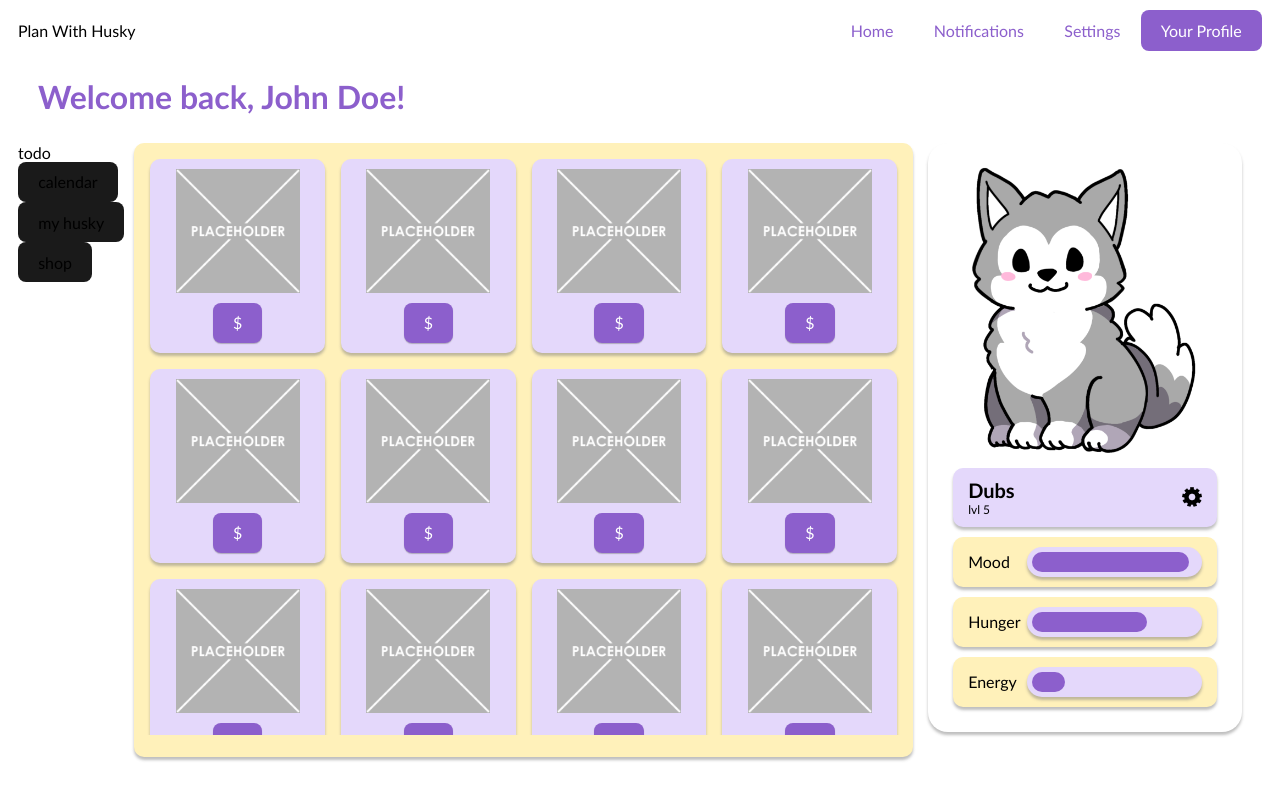
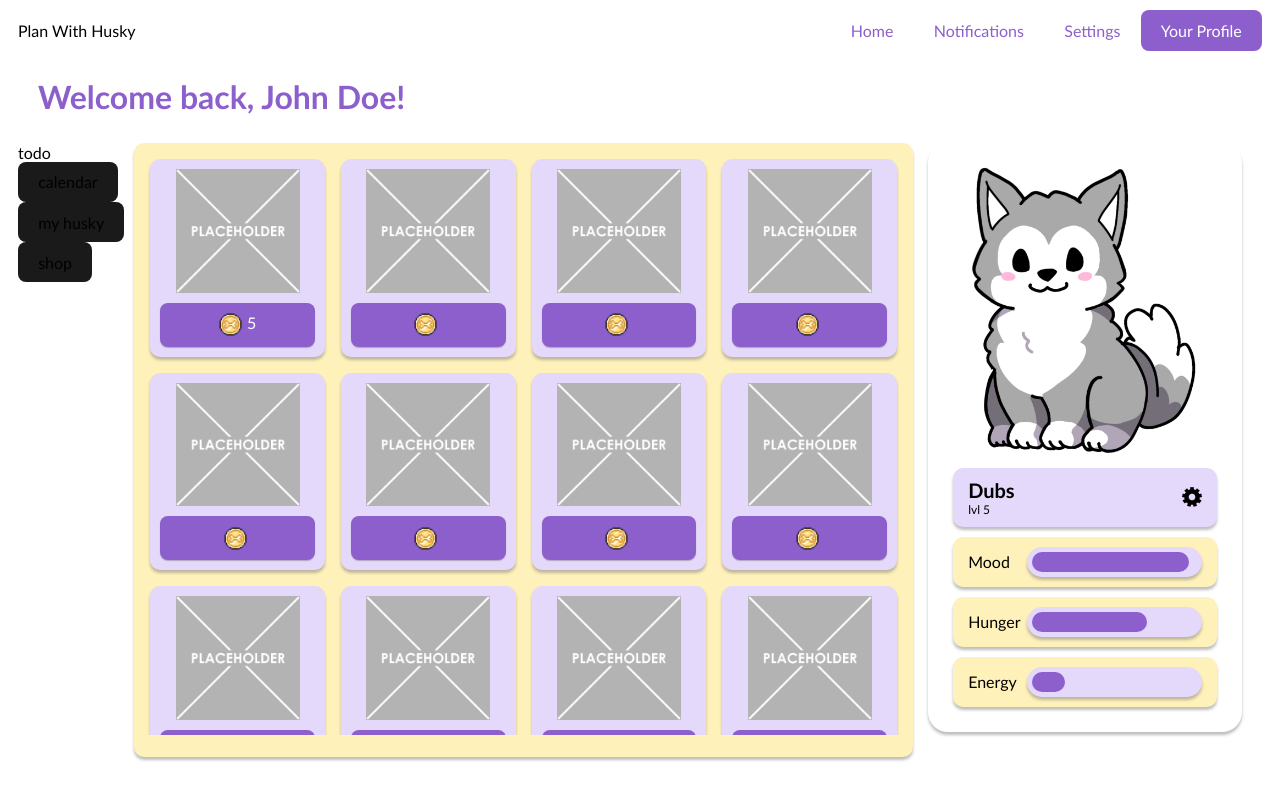
Before and after one commit to hcp-uw/plan-with-husky, a React (Vite) app in the folder starter-frontend/: page /shop in a window 1280 px wide. Built offline with nearby package versions, Linux system fonts and the light colour scheme.

Commit message:
added coin, modified shop with prices

```diff
--- a/starter-frontend/src/components/ShopItem/ShopItem.jsx
+++ b/starter-frontend/src/components/ShopItem/ShopItem.jsx
@@ -1,6 +1,7 @@
 import { useState } from "react";
 import styles from "./ShopItem.module.css";
 import placeholder from "../../assets/placeholder.png"
+import coin from "../../assets/pwh_coin.png"
 
 // A singular shop item.
 export default function ShopItem(props) {
@@ -11,7 +12,7 @@ export default function ShopItem(props) {
     <>
       <div className={styles.container}>
         <img className={styles.image} src={placeholder}></img>
-        <button className={styles.price}>${price}</button>
+        <button className={styles.price}><img className={styles.coin} src={coin} /> {price}</button>
       </div>
     </>
   );
--- a/starter-frontend/src/components/ShopItem/ShopItem.module.css
+++ b/starter-frontend/src/components/ShopItem/ShopItem.module.css
@@ -10,6 +10,11 @@
     justify-content: center;
     align-items: center;
     flex-direction: column;
+    transition: transform 0.3s ease-in-out;
+}
+
+.container:hover {
+    transform: scale(1.05);
 }
 
 .image {
@@ -21,4 +26,11 @@
     color: white;
     margin-top: 10px;
     box-shadow: 0px 1px 1px #75757578;
+    display: flex;
+    justify-content: center;
 }
+
+.coin {
+    width: 20%;
+    margin-right: 5px;
+}
--- a/starter-frontend/src/pages/Shop/Shop.jsx
+++ b/starter-frontend/src/pages/Shop/Shop.jsx
@@ -24,7 +24,8 @@ export default function Shop() {
         </div>
         <div className="content">
             <div className={styles.shop}>
-                <ShopItem />
+                <ShopItem
+                    price={5}/>
                 <ShopItem />
                 <ShopItem />
                 <ShopItem />
```
Also changed, not shown: starter-frontend/src/assets/pwh_coin.png (added).
